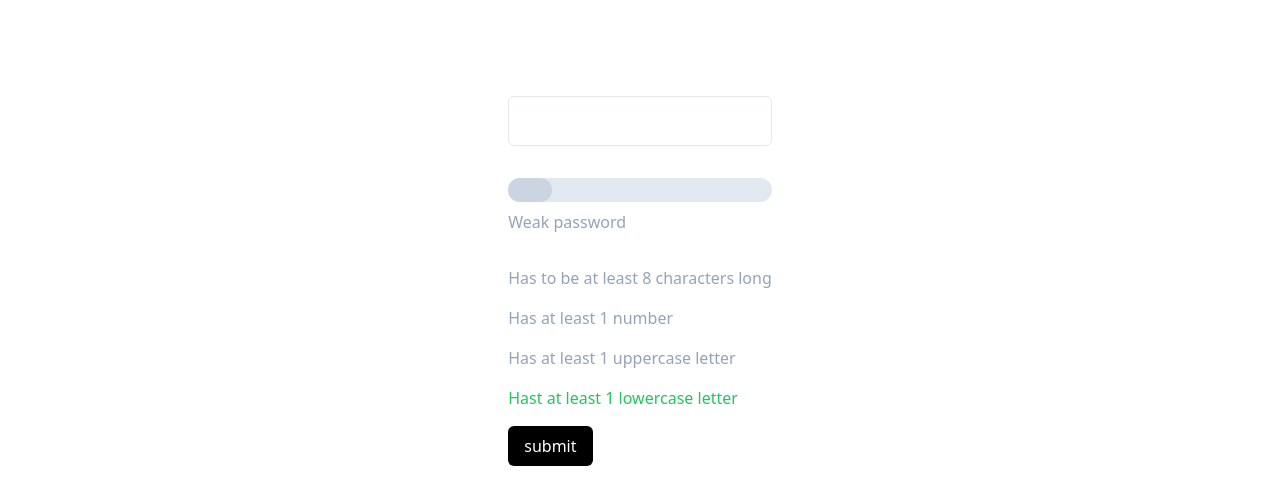
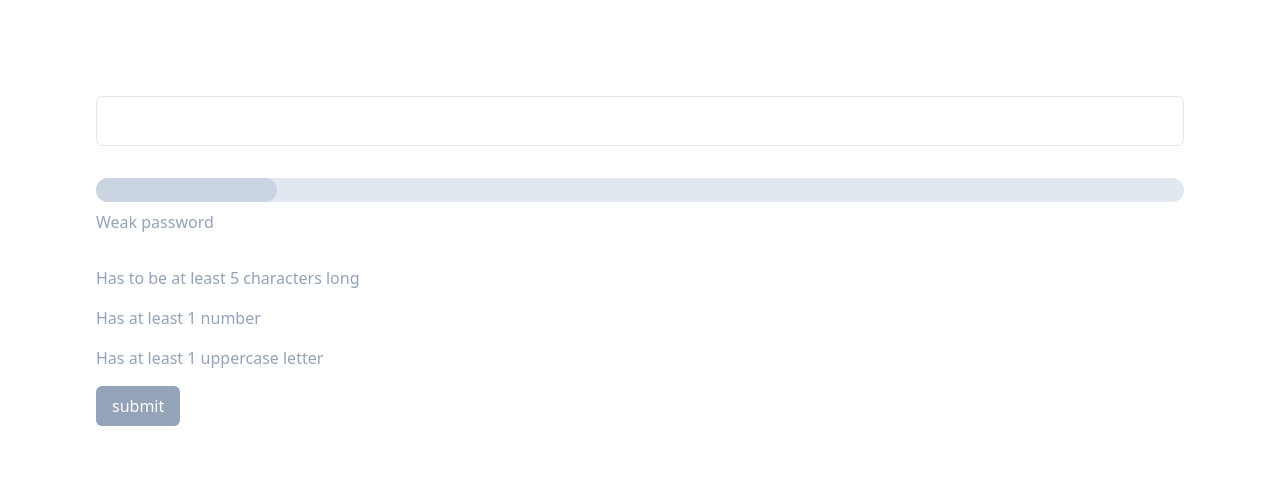
Before and after one commit to hosseindavoodi/PasswordIndicator, a Next.js app: page / in a window 1280 px wide. Shown: the top 504 px of the page. Built offline with nearby package versions, Linux system fonts and the light colour scheme.

Commit message:
added button disabled until password is validated

```diff
--- a/components/PasswordProgressBar/PasswordProgressBar.tsx
+++ b/components/PasswordProgressBar/PasswordProgressBar.tsx
@@ -3,8 +3,7 @@ import {
   passwordIndicator,
   hasMinCharacters,
   hasNumber,
-  hasUppercaseLetter,
-  hasLowercaseLetter
+  hasUppercaseLetter
    } from '@/utils/passwordIndicator'
 import clsx from 'clsx'
 
@@ -16,18 +15,13 @@ const PasswordProgressBar = ({passwordInputValue}: any ) => {
     {
       id: 1,
       item: hasMinCharacters(passwordInputValue),
-      text: 'Has to be at least 8 characters long'
+      text: 'Has to be at least 5 characters long'
     },
     { id: 2, item: hasNumber(passwordInputValue), text: 'Has at least 1 number' },
     {
       id: 3,
       item: hasUppercaseLetter(passwordInputValue),
       text: 'Has at least 1 uppercase letter'
-    },
-    {
-      id: 4,
-      item: hasLowercaseLetter(passwordInputValue),
-      text: 'Hast at least 1 lowercase letter'
     }
   ]
 
@@ -97,6 +91,11 @@ const PasswordProgressBar = ({passwordInputValue}: any ) => {
         textColor = 'text-green-500'
         barWidth = 'w-full'
         barText = allStar
+     case 9:
+          bgColor = 'bg-green-500'
+          textColor = 'text-green-500'
+          barWidth = 'w-full'
+          barText = allStar
         break
     }
     return { barText, textColor, barWidth, bgColor }
--- a/pages/index.tsx
+++ b/pages/index.tsx
@@ -1,25 +1,23 @@
 import { useForm } from 'react-hook-form';
+import { passwordIndicator } from '@/utils/passwordIndicator';
 import PasswordProgressBar from '@/components/PasswordProgressBar/PasswordProgressBar';
-import clsx from 'clsx';
+
 
 export default function Home() {
+
   const { register, handleSubmit, watch, formState: { errors } } = useForm();
   const onSubmit = (data: any) => console.log(data);
 
   return (
-    <div className="flex min-h-screen flex-col items-center justify-between p-24">
-            <div className="col-span-2">
-            <form onSubmit={handleSubmit(onSubmit)}>
-              <input type='password' defaultValue={''} {...register("password")} className='w-full border border-slate-200 bg-white p-3 mb-8 rounded-md !ring-transparent placeholder:text-slate-200 ' />
-              {errors.exampleRequired && <span>This field is required</span>}
-
+    <div className="flex flex-col items-center p-24 w-1/2 sm:w-full">
+            <form onSubmit={handleSubmit(onSubmit)} className='w-full sm:w'>
+              <div className='mb-8 '>
+                  <input type='password' {...register("password", { required: true })} className='w-full border border-slate-200 bg-white p-3 rounded-md !ring-transparent placeholder:text-slate-200 ' />
+                  {errors.password && <span>This field is required</span>}
+              </div>
               <PasswordProgressBar passwordInputValue={watch('password')} />
-              <button type="submit" className={clsx('bg-black text-white rounded-md px-4 py-2 disabled:bg-slate-400')}> submit</button>
-
+              <button disabled={passwordIndicator(watch('password')) > 5 ? false : true} type="submit" className="bg-black text-white rounded-md px-4 py-2 disabled:disabled:bg-slate-400"> submit</button>
             </form>
-
-            </div>
-
     </div>
   )
 }
--- a/utils/passwordIndicator.ts
+++ b/utils/passwordIndicator.ts
@@ -28,7 +28,7 @@ export const passwordIndicator = (param: string) => {
 
 
   export const hasMinCharacters = (param: string) => {
-    return param && param.length > 7
+    return param && param.length > 5
   }
 
   export const hasNumber = (param: string) => {
@@ -38,7 +38,3 @@ export const passwordIndicator = (param: string) => {
   export const hasUppercaseLetter = (param: string) => {
     return /[A-Z]/.test(param)
   }
-
-  export const hasLowercaseLetter = (param: string) => {
-    return /[a-z]/.test(param)
-  }
```
